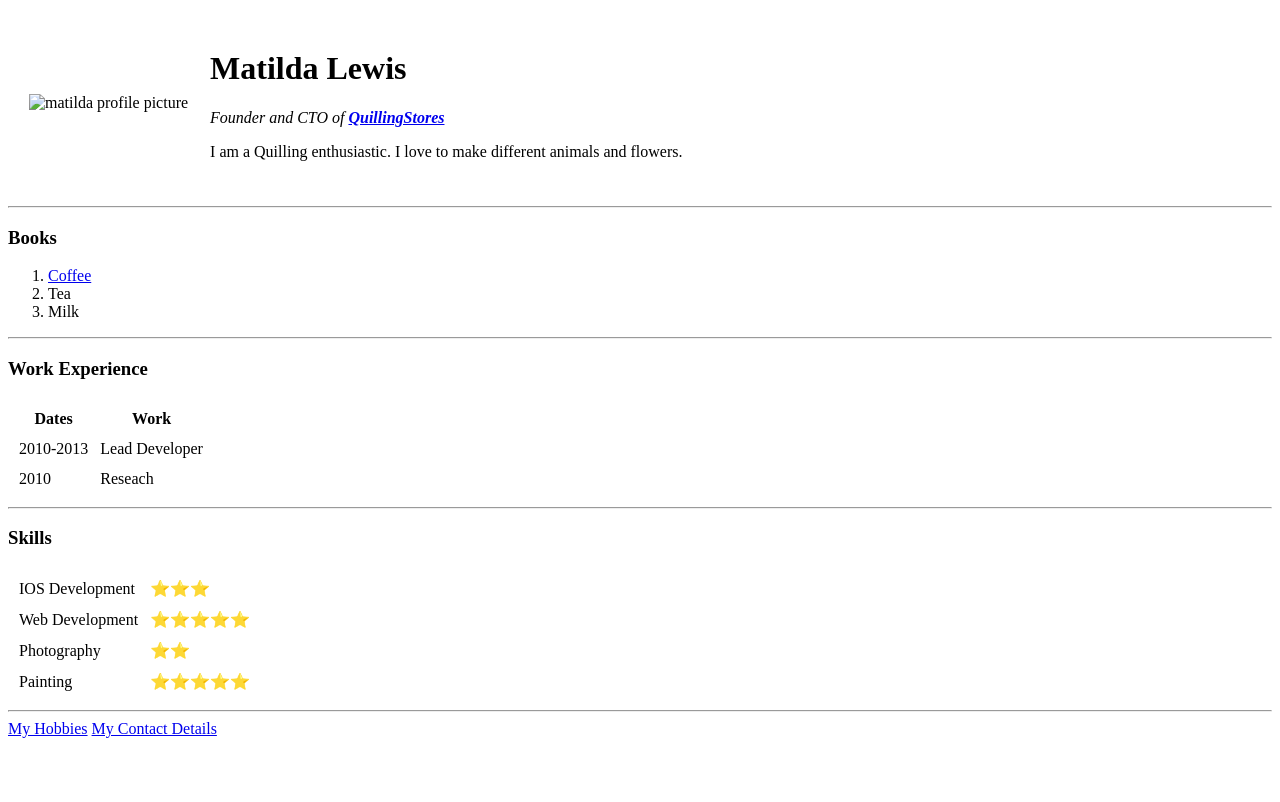
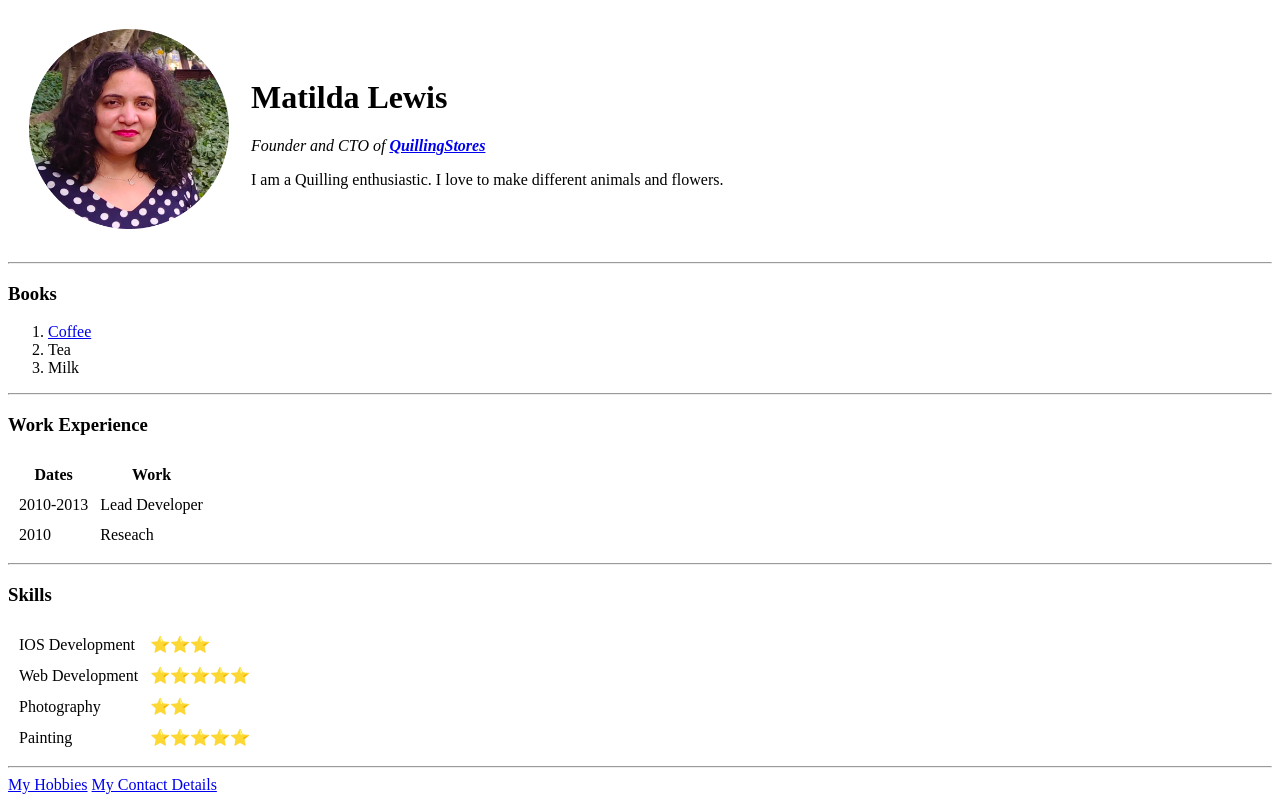
Before and after one commit to matildalewis/New, a plain HTML site: page index.html in a window 1280 px wide. Drawn offline with Linux system fonts and the light colour scheme.

Commit message:
Update index.html
removed the "images/ "in the
<image tag>

```diff
--- a/index.html
+++ b/index.html
@@ -7,7 +7,7 @@
 <body>
     <table cellspacing="20">
         <tr>
-            <td><img src="images/pic.png" alt="matilda profile picture" width="200" height="200"></td>
+            <td><img src="pic.png" alt="matilda profile picture" width="200" height="200"></td>
             <td><h1>
                 Matilda Lewis
 </h1>
```
